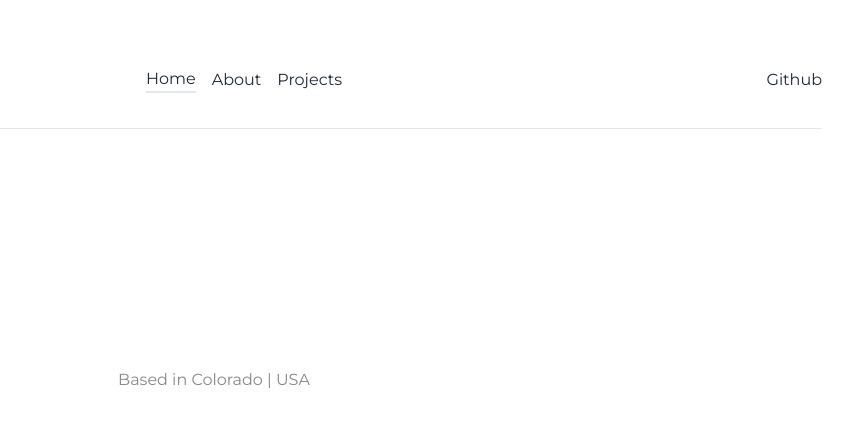
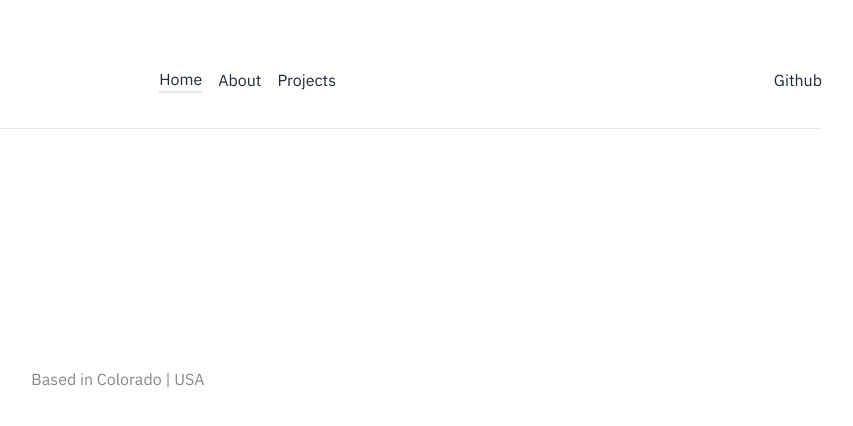
Before and after one commit to ryhill86/website-24, a React (Vite) app: page / in a window 1280 px wide. Shown: the top 426 px of the page, without its empty margins (426-1279 px from the left). Built offline with nearby package versions, Linux system fonts and the light colour scheme; the HTML template or start-up script is replaced by a standard one.

Commit message:
IBM Plex Sans

```diff
--- a/index.html
+++ b/index.html
@@ -6,7 +6,7 @@
     <meta name="viewport" content="width=device-width, initial-scale=1.0" />
     <title>Vite + React + TS</title>
     <link rel="stylesheet"
-          href="https://fonts.googleapis.com/css?family=Montserrat:100,300,400,700,900">
+          href="https://fonts.googleapis.com/css?family=IBM+Plex+Sans:100,300,400,700,900">
   </head>
   <body class="bg-white dark:bg-slate-800">
     <div id="root"></div>
--- a/tailwind.config.js
+++ b/tailwind.config.js
@@ -4,9 +4,14 @@ import defaultTheme from 'tailwindcss/defaultTheme';
 export default {
   content: ['./index.html', './src/**/*.{js,ts,jsx,tsx}'],
   theme: {
+    screens: {
+      md: '640px',
+      lg: '1024px',
+      xl: '1500px', // this is the "design resolution"
+    },
     extend: {
       fontFamily: {
-        sans: ['Montserrat', 'Helvetica', ...defaultTheme.fontFamily.sans],
+        sans: ['IBM Plex Sans', 'Helvetica', ...defaultTheme.fontFamily.sans],
       },
     },
   },
```
